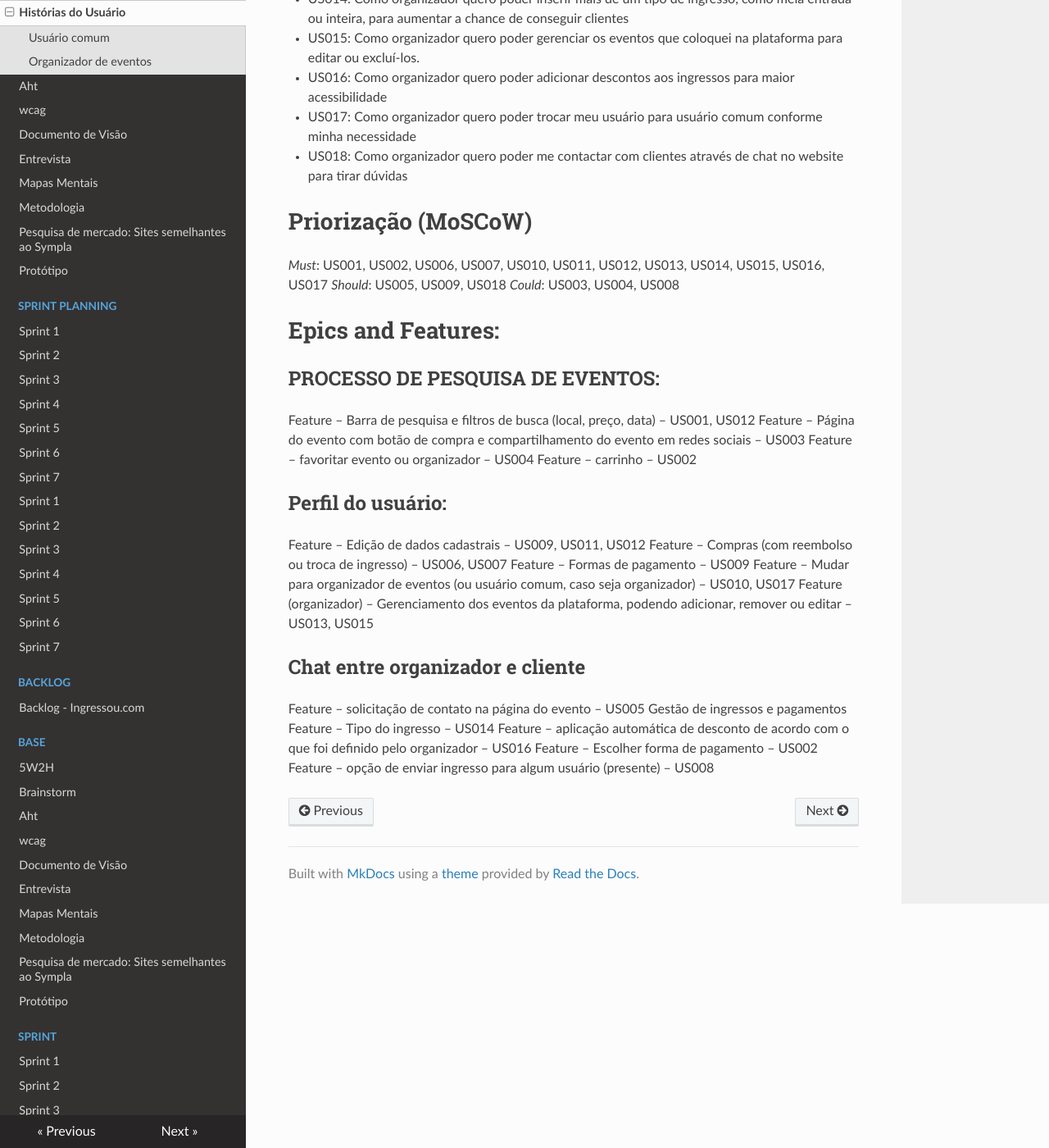
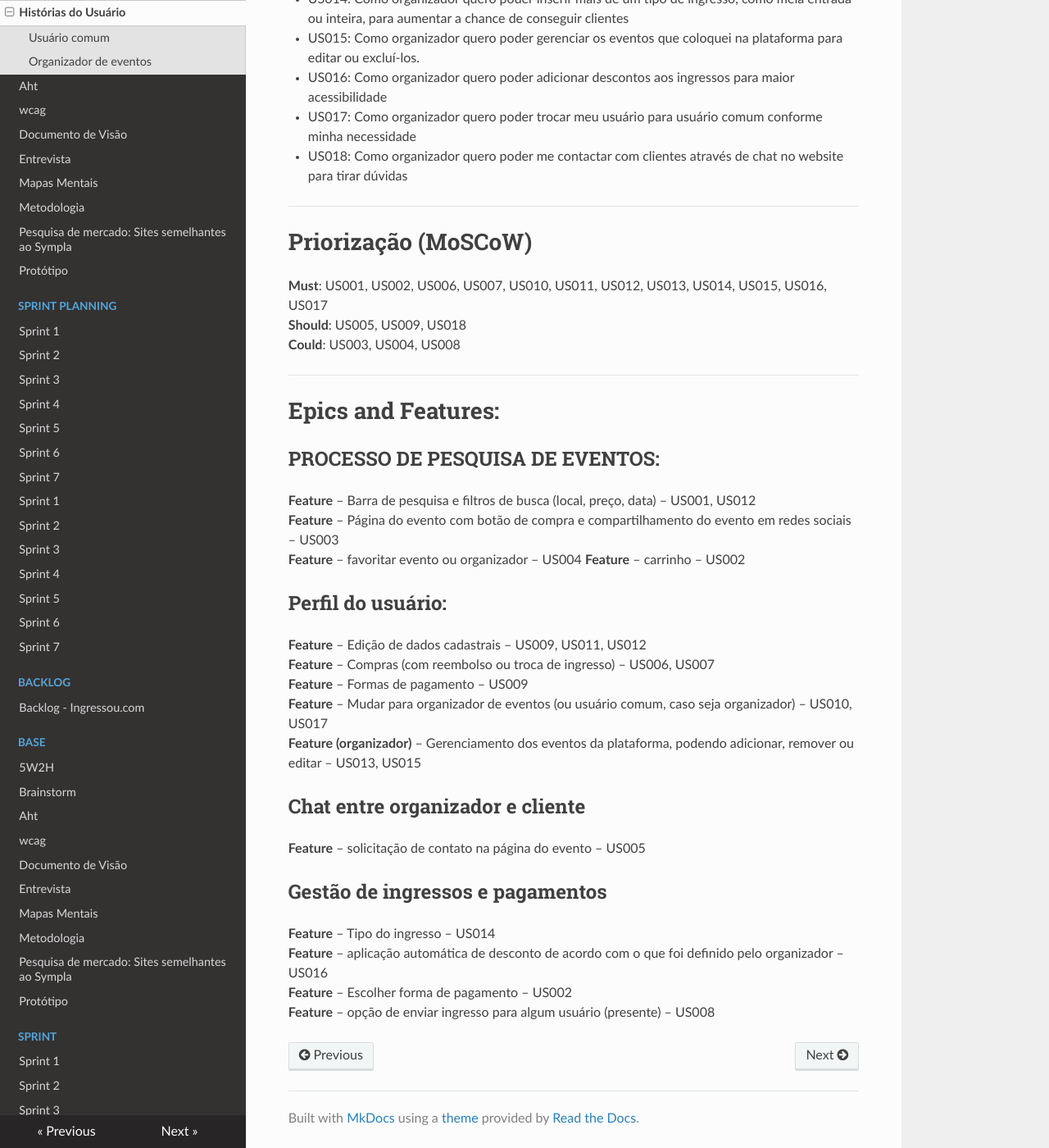
Before and after one commit to Projetos-de-Extensao/PFE_25.1_8001_IV, an MkDocs documentation site: the page built from docs/Design-Thinking/User_Stories-Epic_and_Features.md, in a window 1280 px wide and 1400 px high, scrolled down 934 px. Shown: the whole window at 82% size. Built offline with MkDocs 1.6.1, drawn with Linux system fonts in a browser that asks for light colours; nearby versions of some CDN libraries.

Commit message:
Correção

```diff
--- a/docs/Design-Thinking/User_Stories-Epic_and_Features.md
+++ b/docs/Design-Thinking/User_Stories-Epic_and_Features.md
@@ -25,35 +25,40 @@
 - US017: Como organizador quero poder trocar meu usuário para usuário comum conforme minha necessidade
 - US018: Como organizador quero poder me contactar com clientes através de chat no website para tirar dúvidas
 
+---
+
 # Priorização (MoSCoW)
 
-*Must*: US001, US002, US006, US007, US010, US011, US012, US013, US014, US015, US016, US017
-*Should*: US005, US009, US018
-*Could*: US003, US004, US008
+**Must**: US001, US002, US006, US007, US010, US011, US012, US013, US014, US015, US016, US017
+**Should**: US005, US009, US018
+**Could**: US003, US004, US008
 
+---
 
 # Epics and Features:
 
 ## PROCESSO DE PESQUISA DE EVENTOS:
 
-Feature – Barra de pesquisa e filtros de busca (local, preço, data) – US001, US012
-Feature – Página do evento com botão de compra e compartilhamento do evento em redes sociais – US003
-Feature – favoritar evento ou organizador – US004
-Feature – carrinho – US002
+**Feature** – Barra de pesquisa e filtros de busca (local, preço, data) – US001, US012
+**Feature** – Página do evento com botão de compra e compartilhamento do evento em redes sociais – US003
+**Feature** – favoritar evento ou organizador – US004
+**Feature** – carrinho – US002
 
 ## Perfil do usuário:
 
-Feature – Edição de dados cadastrais – US009, US011, US012
-Feature – Compras (com reembolso ou troca de ingresso) – US006, US007
-Feature – Formas de pagamento – US009
-Feature – Mudar para organizador de eventos (ou usuário comum, caso seja organizador) – US010, US017
-Feature (organizador) – Gerenciamento dos eventos da plataforma, podendo adicionar, remover ou editar – US013, US015
+**Feature** – Edição de dados cadastrais – US009, US011, US012
+**Feature** – Compras (com reembolso ou troca de ingresso) – US006, US007
+**Feature** – Formas de pagamento – US009
+**Feature** – Mudar para organizador de eventos (ou usuário comum, caso seja organizador) – US010, US017
+**Feature (organizador)** – Gerenciamento dos eventos da plataforma, podendo adicionar, remover ou editar – US013, US015
 
 ## Chat entre organizador e cliente
 
-Feature – solicitação de contato na página do evento – US005
-Gestão de ingressos e pagamentos
-Feature – Tipo do ingresso – US014
-Feature – aplicação automática de desconto de acordo com o que foi definido pelo organizador – US016
-Feature – Escolher forma de pagamento – US002
-Feature – opção de enviar ingresso para algum usuário (presente) – US008
+**Feature** – solicitação de contato na página do evento – US005
+
+## Gestão de ingressos e pagamentos
+
+**Feature** – Tipo do ingresso – US014
+**Feature** – aplicação automática de desconto de acordo com o que foi definido pelo organizador – US016
+**Feature** – Escolher forma de pagamento – US002
+**Feature** – opção de enviar ingresso para algum usuário (presente) – US008
```
